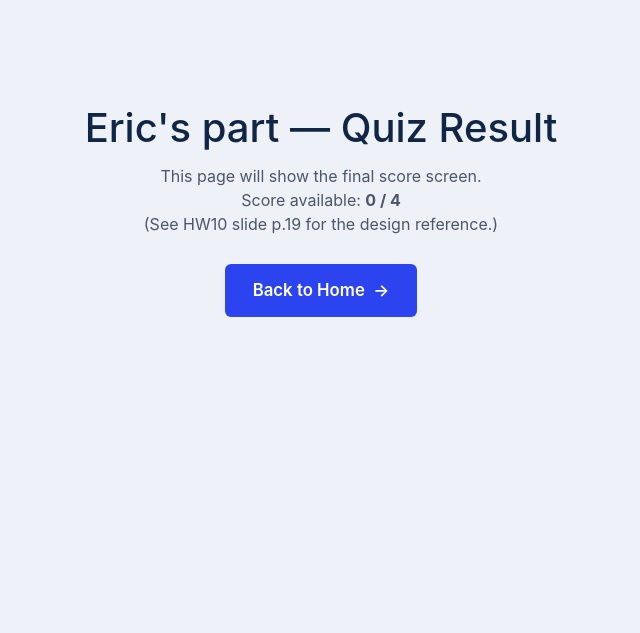
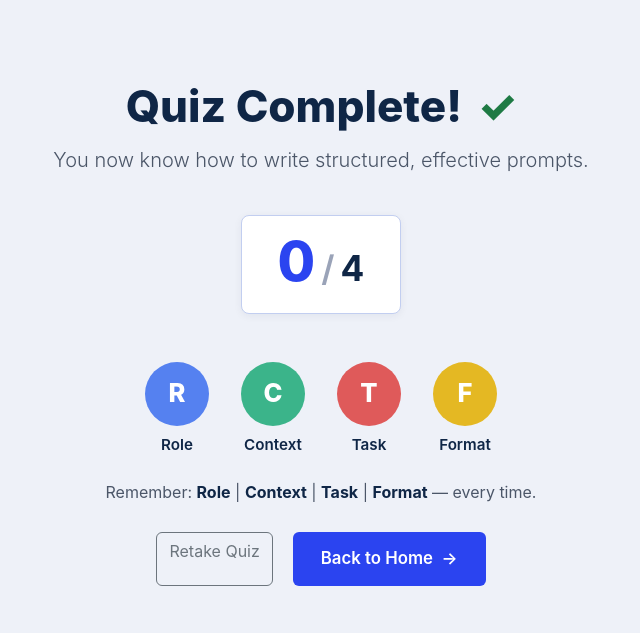
Before and after one commit to yve34/LLM-PromptCraft, a Flask app: page /quiz/result in a window 1280 px wide. Shown: the part 56-689 px from the top of the page, without its empty margins (319-959 px from the left). Run offline with Flask 3, Linux system fonts and the light colour scheme.

Commit message:
feat: quiz intro & result page

```diff
--- a/app.py
+++ b/app.py
@@ -137,7 +137,8 @@ def api_state():
 @app.route("/quiz")
 def quiz_intro():
     USER_STATE["quiz_answers"] = []
-    return render_template("quiz_intro.html")
+    total = load_quiz()["total_questions"]
+    return render_template("quiz_intro.html", total=total)
 
 
 @app.route("/quiz/result")
--- a/static/css/styles.css
+++ b/static/css/styles.css
@@ -397,6 +397,177 @@ html, body {
 .pc-stub p { color: #4b5668; max-width: 520px; margin: 12px auto 28px auto; }
 
 /* ================================================================
+   Quiz Intro (Eric)  — lo-fi p.10
+   ================================================================ */
+.pc-quiz-intro .pc-quiz-badge {
+    width: 96px;
+    height: 96px;
+    border-radius: 50%;
+    background: var(--pc-navy);
+    color: #fff;
+    font-size: 3rem;
+    font-weight: 800;
+    line-height: 96px;
+    margin: 0 auto 20px auto;
+    box-shadow: 0 4px 14px rgba(15, 38, 70, 0.18);
+}
+.pc-quiz-progress-row {
+    display: flex;
+    flex-direction: column;
+    align-items: center;
+    gap: 10px;
+    margin: 24px 0 32px 0;
+}
+.pc-quiz-progress-label {
+    color: #4b5668;
+    font-size: 0.95rem;
+    font-weight: 600;
+}
+.pc-quiz-squares {
+    display: flex;
+    gap: 10px;
+}
+.pc-quiz-square {
+    width: 28px;
+    height: 28px;
+    border: 2px solid #c2cef0;
+    background: #fff;
+    border-radius: 4px;
+    display: inline-block;
+}
+.pc-quiz-square.done {
+    background: var(--pc-blue);
+    border-color: var(--pc-blue);
+}
+
+/* ================================================================
+   Quiz Result (Eric) — lo-fi p.19
+   ================================================================ */
+.pc-quiz-result h1 .pc-check {
+    color: var(--pc-green);
+    margin-left: 6px;
+}
+.pc-result-score {
+    display: inline-flex;
+    align-items: baseline;
+    gap: 6px;
+    background: #fff;
+    border: 1px solid #c2cef0;
+    border-radius: 8px;
+    padding: 18px 36px;
+    margin: 8px auto 28px auto;
+    box-shadow: 0 2px 8px rgba(15, 38, 70, 0.06);
+}
+.pc-result-score-num {
+    color: var(--pc-blue);
+    font-size: 3.4rem;
+    font-weight: 800;
+    line-height: 1;
+}
+.pc-result-score-sep {
+    color: #9aa3b8;
+    font-size: 2.2rem;
+    font-weight: 600;
+}
+.pc-result-score-total {
+    color: var(--pc-navy);
+    font-size: 2.2rem;
+    font-weight: 700;
+}
+.pc-rctf-row {
+    display: flex;
+    justify-content: center;
+    gap: 32px;
+    margin: 20px auto 24px auto;
+    flex-wrap: wrap;
+}
+.pc-rctf-pill {
+    display: flex;
+    flex-direction: column;
+    align-items: center;
+    gap: 8px;
+}
+.pc-rctf-pill .circle {
+    width: 64px;
+    height: 64px;
+    border-radius: 50%;
+    color: #fff;
+    font-weight: 800;
+    font-size: 1.6rem;
+    display: flex;
+    align-items: center;
+    justify-content: center;
+}
+.pc-rctf-name {
+    color: var(--pc-navy);
+    font-weight: 600;
+    font-size: 0.95rem;
+}
+.pc-result-tagline {
+    color: #4b5668;
+    max-width: 560px;
+    margin: 4px auto 28px auto;
+}
+.pc-result-tagline strong { color: var(--pc-navy); }
+
+.pc-result-breakdown {
+    background: #fff;
+    border: 1px solid #d0d5e0;
+    border-radius: 6px;
+    max-width: 520px;
+    margin: 0 auto 28px auto;
+    padding: 18px 22px;
+    text-align: left;
+}
+.pc-result-breakdown-title {
+    color: var(--pc-navy);
+    font-size: 1.0rem;
+    font-weight: 700;
+    margin-bottom: 12px;
+    text-align: center;
+}
+.pc-result-breakdown-list {
+    list-style: none;
+    padding: 0;
+    margin: 0;
+}
+.pc-result-breakdown-list li {
+    display: grid;
+    grid-template-columns: 50px 28px 1fr;
+    gap: 10px;
+    align-items: center;
+    padding: 8px 10px;
+    border-radius: 4px;
+    margin-bottom: 4px;
+}
+.pc-result-breakdown-list li.is-correct { background: #edfaf3; }
+.pc-result-breakdown-list li.is-wrong   { background: #fdf2f1; }
+.pc-result-q {
+    font-weight: 700;
+    color: var(--pc-navy);
+}
+.pc-result-tick {
+    font-weight: 800;
+    text-align: center;
+}
+.pc-result-breakdown-list li.is-correct .pc-result-tick { color: var(--pc-green); }
+.pc-result-breakdown-list li.is-wrong   .pc-result-tick { color: var(--pc-red); }
+.pc-result-pick {
+    color: #4b5668;
+    font-size: 0.9rem;
+    font-style: italic;
+    overflow: hidden;
+    text-overflow: ellipsis;
+    white-space: nowrap;
+}
+.pc-result-actions {
+    display: flex;
+    justify-content: center;
+    gap: 12px;
+    flex-wrap: wrap;
+}
+
+/* ================================================================
    Quiz — question page
    ================================================================ */
 
--- a/templates/quiz_result.html
+++ b/templates/quiz_result.html
@@ -7,21 +7,67 @@
 {#
   ── Eric's part ──────────────────────────────────────────────────────────
   Owner : Eric  (eric/quiz-ui branch)
-  Page  : Final score / result screen
-  Ref   : HW10 slide p.19 — "Quiz Complete! ✓" with RCTF circles
+  Page  : Final score / result screen   (lo-fi p.19)
   Data  : score (int), total (int), answers (list of dicts)
             each answer: { question, selected, is_correct, ts }
   ─────────────────────────────────────────────────────────────────────────
 #}
-<section class="pc-stub">
-  <h1>Eric's part — Quiz Result</h1>
-  <p>
-    This page will show the final score screen.<br>
-    Score available: <strong>{{ score }} / {{ total }}</strong><br>
-    (See HW10 slide p.19 for the design reference.)
+<section class="pc-welcome pc-quiz-result">
+  <h1>Quiz Complete! <span class="pc-check">&check;</span></h1>
+  <p class="lead">You now know how to write structured, effective prompts.</p>
+
+  <div class="pc-result-score">
+    <span class="pc-result-score-num">{{ score }}</span>
+    <span class="pc-result-score-sep">/</span>
+    <span class="pc-result-score-total">{{ total }}</span>
+  </div>
+
+  <div class="pc-rctf-row">
+    <div class="pc-rctf-pill">
+      <div class="circle pc-circle-role">R</div>
+      <div class="pc-rctf-name">Role</div>
+    </div>
+    <div class="pc-rctf-pill">
+      <div class="circle pc-circle-context">C</div>
+      <div class="pc-rctf-name">Context</div>
+    </div>
+    <div class="pc-rctf-pill">
+      <div class="circle pc-circle-task">T</div>
+      <div class="pc-rctf-name">Task</div>
+    </div>
+    <div class="pc-rctf-pill">
+      <div class="circle pc-circle-format">F</div>
+      <div class="pc-rctf-name">Format</div>
+    </div>
+  </div>
+
+  <p class="pc-result-tagline">
+    Remember: <strong>Role</strong> | <strong>Context</strong> |
+    <strong>Task</strong> | <strong>Format</strong> &mdash; every time.
   </p>
-  <a href="{{ url_for('home') }}" class="btn btn-pc-primary">
-    Back to Home &nbsp;&rarr;
-  </a>
+
+  {% if answers %}
+    <div class="pc-result-breakdown">
+      <h3 class="pc-result-breakdown-title">Your answers</h3>
+      <ul class="pc-result-breakdown-list">
+        {% for a in answers %}
+          <li class="{{ 'is-correct' if a.is_correct else 'is-wrong' }}">
+            <span class="pc-result-q">Q{{ a.question }}</span>
+            <span class="pc-result-tick">{{ '✓' if a.is_correct else '✗' }}</span>
+            <span class="pc-result-pick">your answer: {{ a.selected }}</span>
+          </li>
+        {% endfor %}
+      </ul>
+    </div>
+  {% endif %}
+
+  <div class="pc-result-actions">
+    <a href="{{ url_for('quiz_intro') }}" class="btn btn-outline-secondary me-2">
+      Retake Quiz
+    </a>
+    <a href="{{ url_for('home') }}" class="btn btn-pc-primary">
+      Back to Home &nbsp;&rarr;
+    </a>
+  </div>
 </section>
 {% endblock %}
```
Also changed, not shown: templates/quiz_intro.html (+17 -6 lines).
